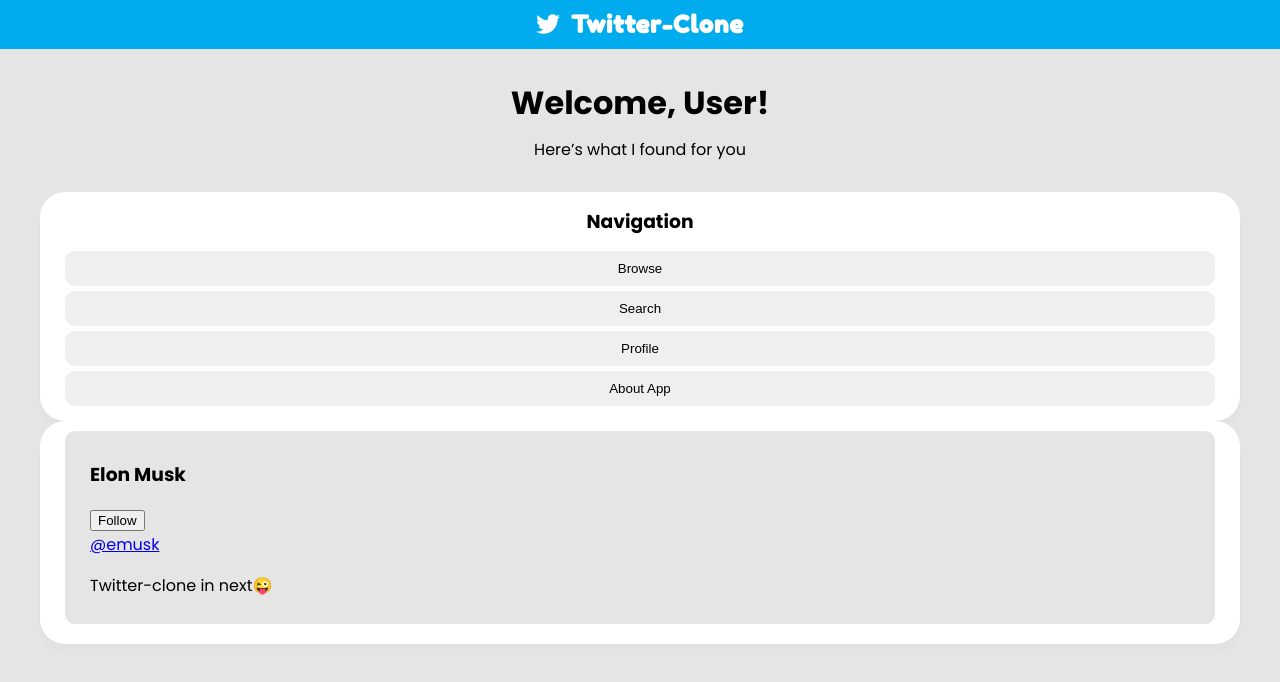
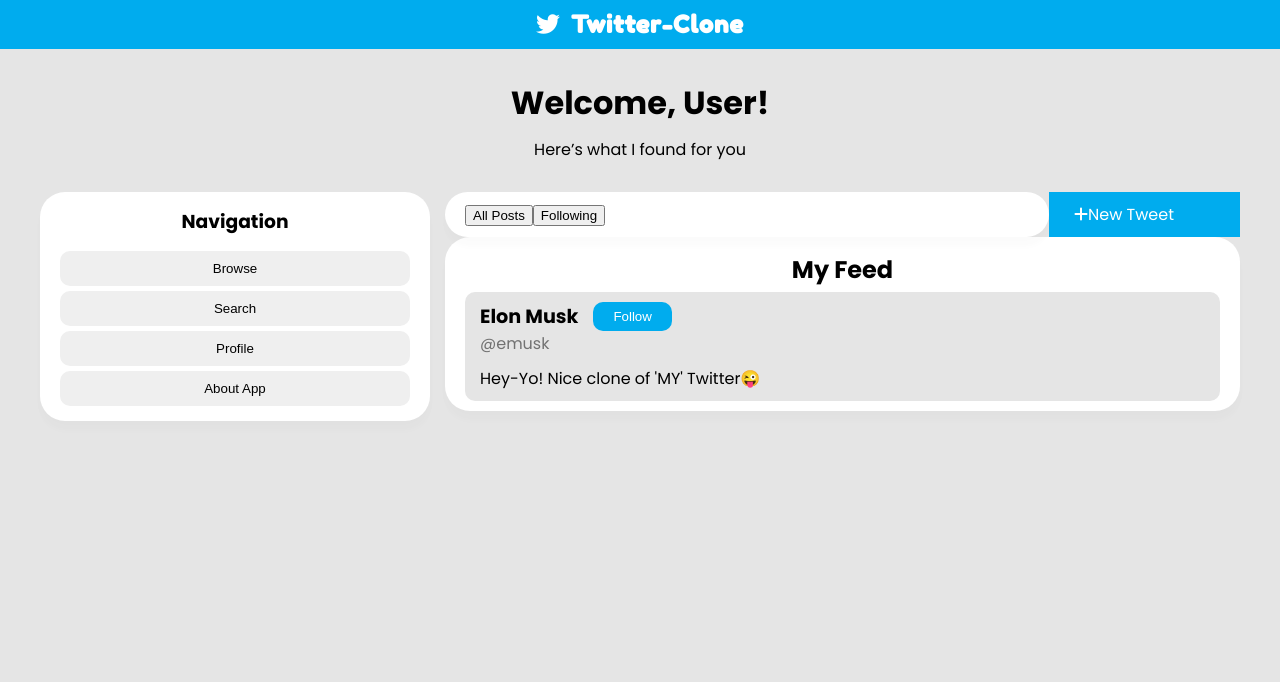
Before and after one commit to Salokhiddinov/twitter-clone, a Vue app: page /home in a window 1280 px wide. Shown: the top 682 px of the page. Built offline with nearby package versions, Linux system fonts and the light colour scheme.

Commit message:
feat: add tweets list

```diff
--- a/src/App.vue
+++ b/src/App.vue
@@ -1,22 +1,12 @@
 <template>
   <TheHeader></TheHeader>
-  <main>
-    <WelcomeText></WelcomeText>
-    <TheNavigation></TheNavigation>
-    <main>
-    <router-view></router-view>
-    </main>
-  </main>
+<main>
+  <router-view></router-view>
+
+</main>
 </template>
 
-<script>
-import WelcomeText from "@/components/home/WelcomeText.vue";
-export default {
-  components: {
-    WelcomeText,
-  },
-};
-</script>
+
 
 <style>
 @import url("https://fonts.googleapis.com/css2?family=Fredoka+One&family=Poppins:ital,wght@0,100;0,400;0,600;0,700;1,100;1,400&display=swap");
--- a/src/components/UI/BaseCard.vue
+++ b/src/components/UI/BaseCard.vue
@@ -9,7 +9,7 @@
         background-color: white;
         border-radius: 25px;
         box-shadow: 0 7px 14px rgba(0, 0, 0, 0.01), 0 10px 10px rgba(0, 0, 0, 0.01);
-        padding: 10px 25px ;
+        padding: 10px 20px ;
 
     }
 </style>
--- /dev/null
+++ b/src/components/UI/BaseTweet.vue
@@ -0,0 +1,16 @@
+<template>
+    <div class="tweet">
+        <slot></slot>
+    </div>
+</template>
+
+<style scoped>
+    .tweet{
+        width: 100%;
+        border-radius: 10px;
+        background-color: var(--light-grey);
+        margin: auto;
+    }
+
+
+</style>
--- a/src/components/UI/Tweet.vue
+++ /dev/null
@@ -1,7 +0,0 @@
-<template>
-    <section>
-        <TweetCard>
-            <slot></slot>
-        </TweetCard>
-    </section>
-</template>
--- a/src/components/UI/TweetCard.vue
+++ /dev/null
@@ -1,14 +0,0 @@
-<template>
-    <div class="card">
-        <slot></slot>
-    </div>
-</template>
-
-<style scoped>
-    .card{
-        background-color: var(--light-grey);
-        border-radius: 10px;
-        padding: 10px 25px ;
-        margin-bottom: 10px;
-    }
-</style>
--- a/src/components/layout/TheHeader.vue
+++ b/src/components/layout/TheHeader.vue
@@ -1,6 +1,6 @@
 <template>
     <header>
-        <h2><span><i class="fa-brands fa-twitter logo"></i></span>Twitter-Clone</h2>
+        <h2><router-link to='home'><span><i class="fa-brands fa-twitter logo"></i></span>Twitter-Clone</router-link></h2>
     </header>
 </template>
 
@@ -20,4 +20,8 @@
     .logo{
         padding-right: 10px;
     }
+    a{
+        color: white;
+        text-decoration: none;
+    }
 </style>
--- a/src/components/layout/TheNavigation.vue
+++ b/src/components/layout/TheNavigation.vue
@@ -1,5 +1,5 @@
 <template>
-  <BaseCard>
+  <BaseCard class="card">
     <nav>
       <h3>Navigation</h3>
       <ul>
@@ -30,7 +30,9 @@
 .link{
     text-decoration: none;
     color: var(--grey);
-
+}
+.card{
+  max-height: 230px;
 }
 button {
   padding: 10px 0;
--- a/src/main.js
+++ b/src/main.js
@@ -5,9 +5,8 @@
 import TheHeader from "@/components/layout/TheHeader.vue";
 import TheNavigation from "@/components/layout/TheNavigation.vue";
 import TheFooter from "@/components/layout/TheFooter.vue";
-import TweetCard from "@/components/UI/TweetCard.vue";
-import Tweet from "@/components/UI/Tweet.vue";
 import BaseCard from "@/components/UI/BaseCard.vue";
+import BaseTweet from "@/components/UI/BaseTweet.vue";
 
 const app = createApp(App);
 
@@ -15,9 +14,8 @@
 app.component("TheHeader", TheHeader);
 app.component("TheNavigation", TheNavigation);
 app.component("TheFooter", TheFooter);
-app.component("TweetCard", TweetCard);
-app.component("Tweet", Tweet);
 app.component("BaseCard", BaseCard);
+app.component("BaseTweet", BaseTweet);
 
 app.use(router);
 app.mount("#app");
--- a/src/pages/HomePage.vue
+++ b/src/pages/HomePage.vue
@@ -1,16 +1,113 @@
 <template>
-  <section>
-    <BaseCard>
-      <TweetCard>
-        <div class="fullname">
-          <h3>Elon Musk</h3>
-          <button class="follow">Follow</button>
+  <WelcomeText />
+  <div class="grid-view">
+    <TheNavigation class="navigation"></TheNavigation>
+    <div class="tweets">
+      <div class="tweet-controls">
+        <BaseCard class="sorting">
+          <button class="sort">All Posts</button>
+          <button class="sort">Following</button>
+        </BaseCard>
+        <router-link to="new-tweet" class="new-tweet">
+          <i class="fa-solid fa-plus"></i>New Tweet
+        </router-link>
+      </div>
+      <BaseCard>
+        <h2 class="heading">My Feed</h2>
+        <div class="feed">
+          <BaseTweet>
+            <div class="tweet">
+              <div class="name">
+                <h4>Elon Musk</h4>
+                <button class="follow">Follow</button>
+              </div>
+              <router-link to="home" class="username">@emusk</router-link>
+              <p class="message">Hey-Yo! Nice clone of 'MY' Twitter😜</p>
+            </div>
+          </BaseTweet>
         </div>
-        <span><router-link>@emusk</router-link></span>
-        <p class="message">Twitter-clone in next😜</p>
-      </TweetCard>
-    </BaseCard>
-  </section>
+      </BaseCard>
+    </div>
+  </div>
 </template>
 
-<style scoped></style>
+<script>
+import WelcomeText from "@/components/home/WelcomeText.vue";
+export default {
+  components: {
+    WelcomeText,
+  },
+};
+</script>
+
+<style scoped>
+.heading {
+  text-align: center;
+  padding: 5px;
+  margin: 0;
+}
+h4 {
+  margin: 0;
+  font-size: 1.2rem;
+}
+.message {
+  margin: 0;
+}
+.name {
+  display: flex;
+}
+
+.name,
+.message {
+  padding: 10px 15px;
+}
+.name {
+  padding-bottom: 0px !important;
+}
+.username {
+  padding-left: 15px;
+  color: var(--dark-grey);
+  text-decoration: none;
+  text-transform: lowercase;
+}
+
+.follow {
+  display: inline-block;
+  border-style: none;
+  margin-left: 15px;
+  background-color: var(--blue);
+  border-radius: 10px;
+  padding: 5px 20px;
+  transition: all 0.3s ease;
+  color: white;
+}
+.follow:hover {
+  background-color: white;
+  border-color: var(--blue);
+  color: grey;
+}
+.grid-view {
+  display: grid;
+  grid-template-columns: repeat(12, 1fr);
+  grid-gap: 15px;
+}
+.navigation {
+  grid-column: 1 / 5;
+}
+.tweets {
+  grid-column: 5 / 13;
+}
+.tweet-controls{
+  display: flex;
+}
+.sorting{
+  width: 80%;
+}
+.new-tweet{
+  width: 20%;
+  padding: 10px 25px;
+  background-color: var(--blue);
+  color: white;
+  text-decoration: none;
+}
+</style>
--- /dev/null
+++ b/src/pages/NotFound.vue
@@ -0,0 +1,3 @@
+<template>
+    404
+</template>
```
Also changed, not shown: src/router.js (+6 -1 lines), src/store/store.js (added).
